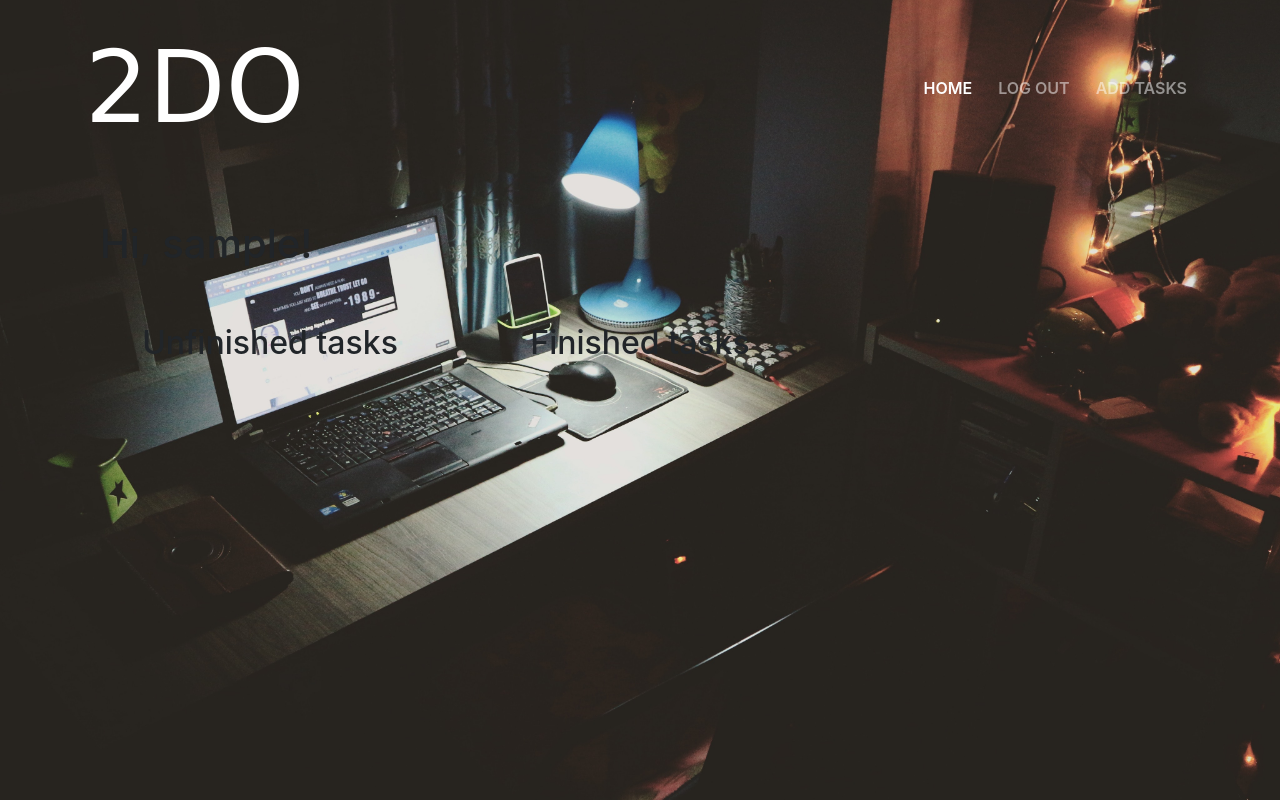
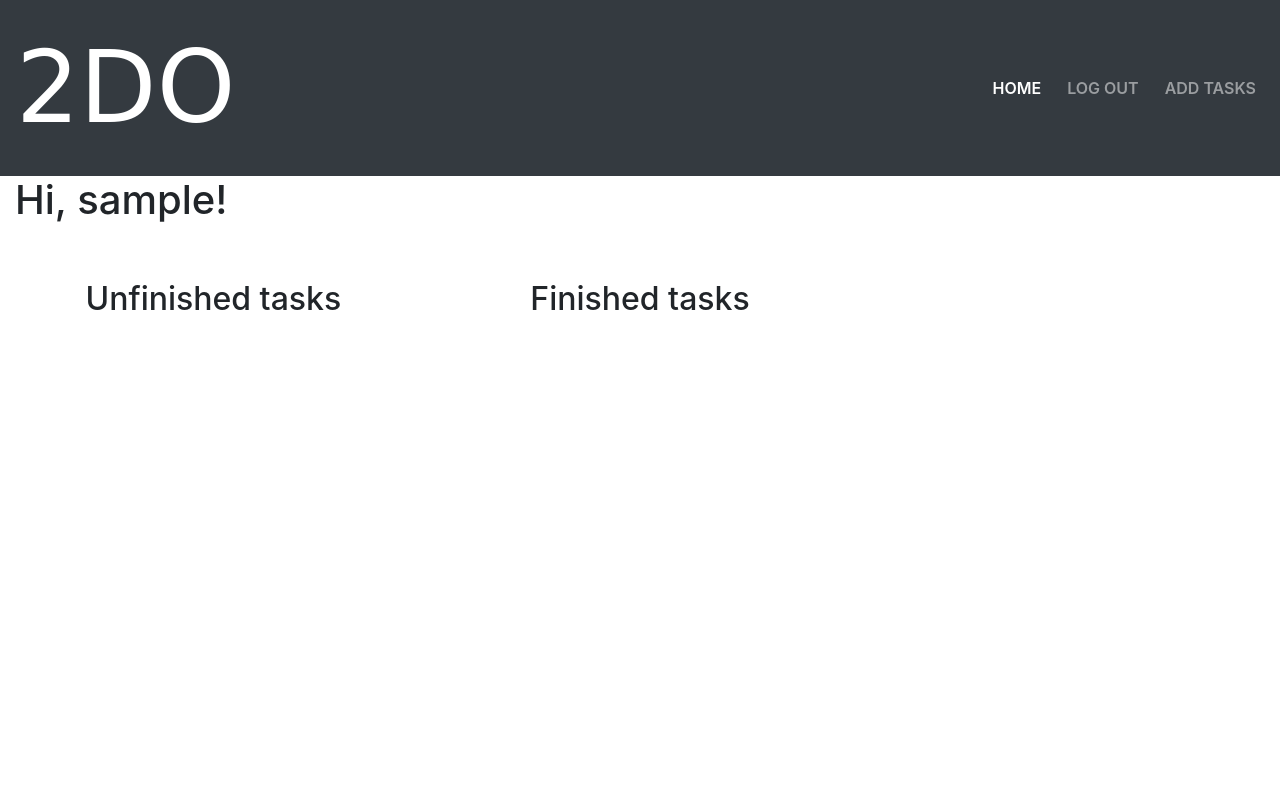
Before and after one commit to sairabbas/2Do, a Flask app: page / in a window 1280 px wide. Run offline with Flask 2, Linux system fonts and the light colour scheme; the visitor is signed in with stand-in values (Sample User, id 1); data comes from the database, SQL or seed files in the repository; data that the repository does not hold is empty; some libraries are stand-ins or nearby versions; some web fonts are replaced.

Commit message:
re-design the css and bootstrap to the layout

```diff
--- a/app/templates/layout.html
+++ b/app/templates/layout.html
@@ -13,36 +13,19 @@
 		<title>2DO</title>
 	{% endif  %}
 </head>
-<body>
-    <section id='header'>
-    <div class="container-fluid">
-        <nav class='navbar navbar-expand-lg navbar-dark'>
-            <div class="container">
-                <a href="#" class='navbar-brand'>2DO</a>
-
-                <button class='navbar-toggler' type='button' data-toggle='collapse' data-target='#navbarSupportedContent' aria-controls="navbarSupportedContent" aria-expanded="false" aria-label="Toggle navigation">
-                    <span class='navbar-toggler-icon'></span>
+<body >
+    <header>
+        <nav class="navbar  navbar-expand-lg navbar-dark bg-dark">
+            <a class="navbar-brand" href="#">2DO</a>
+            <button class="navbar-toggler" type="button" data-toggle="collapse" data-target="#navbarTogglerDemo01"
+                aria-controls="navbarTogglerDemo01" aria-expanded="false" aria-label="Toggle navigation">
+                <span class="navbar-toggler-icon"></span>
             </button>
-
-                <!-- <div class="collapse navbar-collapse" id='navBarSupportedContent'>
-                    <ul class="navbar-nav ml-auto">
-                        <li class="nav-item active">
-                            <a href="#" class="nav-link">Home</a>
-                        </li>
-                        <li class="nav-item ">
-                            <a href="#" class="nav-link">Create Task</a>
-                        </li>
-                        <li class="nav-item ">
-                            <a href="#" class="nav-link">List</a>
-                        </li>
-                    </ul>
-                </div>
-            </div> -->
-            <div class="collapse navbar-collapse" id='navBarSupportedContent'>
-            <ul class="navbar-nav ml-auto">
+            <div class="collapse navbar-collapse justify-content-end" id="navbarTogglerDemo01">
+                <ul class="nav navbar-nav justify-content-end">
                     {% if current_user.is_anonymous %}
                         <li class="nav-item">
-                            <a class="nav-link" href="{{url_for("login")}}">Sign In</a>
+                                <a class="nav-link active" href="{{url_for("login")}}">Sign In</a>
                         </li>
                         <li class="nav-item">
                                 <a class="nav-link" href="{{url_for("signUp")}}">Sign Up</a>
@@ -60,12 +43,9 @@
 
                     {% endif %}
                 </ul>
-            </div>
         </nav>
-    </div>
-</section>
-<section class='main'>
-<main role ="main" class='container'>
+    </header>
+<main>
     <div class="col-md-8">
                 {% with messages = get_flashed_messages(with_categories=true) %}
                     {% if messages %}
@@ -85,16 +65,6 @@
     {% block content %}{% endblock content %}
     </div>
 </main>
-</section>
-<!-- <section class='main'>
-    <div class='container'>
-        <div class='col-sm-6'>
-            <h2>This is awesome landing page</h2>
-            <p>aaaaaaaaaaaaaaaaaaaaaaaaaaaaaaaaa</p>
-            <a href="" class="btn">Read more</a>
-        </div>
-    </div>
-</section> -->
 
     <script src="https://code.jquery.com/jquery-3.3.1.slim.min.js" integrity="sha384-q8i/X+965DzO0rT7abK41JStQIAqVgRVzpbzo5smXKp4YfRvH+8abtTE1Pi6jizo" crossorigin="anonymous"></script>
     <script src="https://cdnjs.cloudflare.com/ajax/libs/popper.js/1.14.7/umd/popper.min.js" integrity="sha384-UO2eT0CpHqdSJQ6hJty5KVphtPhzWj9WO1clHTMGa3JDZwrnQq4sF86dIHNDz0W1" crossorigin="anonymous"></script>
```
Lines whose indentation alone changed are shown as unchanged.
